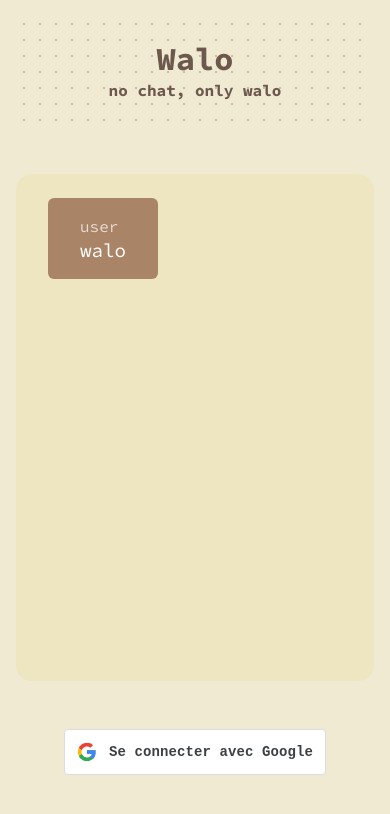
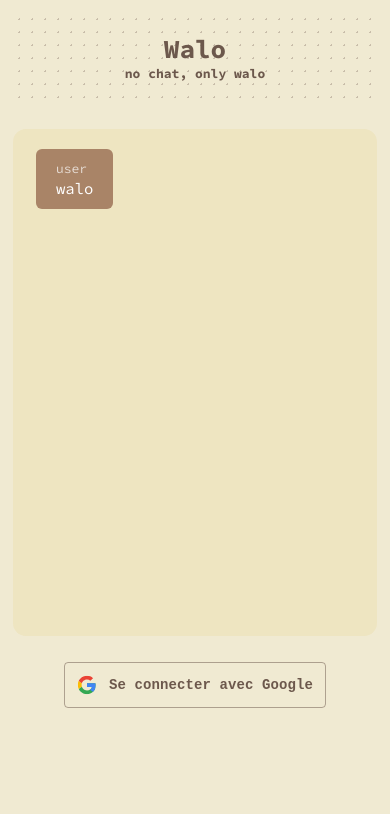
Before and after one commit to victrme/walo, a React (Vite) app: page / in a window 390 px wide. Shown: the top 814 px of the page. Built offline with nearby package versions, Linux system fonts and the light colour scheme; no server answers; the database is empty.

Commit message:
Reduced font size, no autocomplete

```diff
--- a/src/components/Login.css
+++ b/src/components/Login.css
@@ -16,9 +16,9 @@ main.loading #login {
 	margin: auto;
 	padding: 12px;
 	border-radius: 4px;
-	border: 1px solid var(--color-login-border);
-	background: var(--color-login-background);
-	color: #3c4043;
+	border: 1px solid rgba(var(--color-title), 0.5);
+	color: rgb(var(--color-title));
+	background: transparent;
 	letter-spacing: 0.1px;
 	font-size: 14px;
 	font-weight: bold;
--- a/src/components/chat/Chat.css
+++ b/src/components/chat/Chat.css
@@ -1,10 +1,10 @@
 #chat {
 	height: 60vh;
-	min-height: 300px;
+	min-height: 360px;
 	width: 460px;
 	overflow-y: scroll;
 	overflow-x: hidden;
-	padding: 2em;
+	padding: 1.5em;
 	margin: auto;
 	background-color: var(--color-chat);
 	border-radius: 1em;
@@ -21,7 +21,7 @@
 
 @media screen and (max-width: 500px) {
 	#chat {
-		padding: 1em;
+		padding: 1em 0.8em;
 		width: 100%;
 	}
 }
--- a/src/components/chat/TextBubble.css
+++ b/src/components/chat/TextBubble.css
@@ -56,3 +56,9 @@ main.loading .bubble-line {
 	color: var(--color-text);
 	opacity: 0.5;
 }
+
+@media screen and (max-width: 500px) {
+	.bubble {
+		padding: 0.8em 1.5em;
+	}
+}
--- a/src/components/chat/UserInput.tsx
+++ b/src/components/chat/UserInput.tsx
@@ -54,13 +54,11 @@ export default function UserInput(props: UserInputProps) {
 	}
 
 	return (
-		<form action='' onSubmit={(e) => applyMessage(e)}>
+		<form action='' onSubmit={(e) => applyMessage(e)} autoComplete='off' autoCorrect='off'>
 			<input
 				type='text'
 				id='chat-input'
 				name='chat-input'
-				spellCheck='false'
-				autoComplete='false'
 				placeholder='lâche un walo'
 				maxLength={64}
 				value={props.input}
--- a/src/index.css
+++ b/src/index.css
@@ -38,6 +38,7 @@
 
 body {
 	margin: 0;
+	font-size: 15px;
 	background-color: var(--color-background);
 }
 
@@ -73,6 +74,10 @@ main .title p {
 }
 
 @media screen and (max-width: 500px) {
+	body {
+		font-size: 13px;
+	}
+
 	main .title {
 		font-size: 1em;
 		padding: 1.5em;
@@ -80,5 +85,6 @@ main .title p {
 
 	main {
 		padding: 1em;
+		row-gap: 2em;
 	}
 }
```
